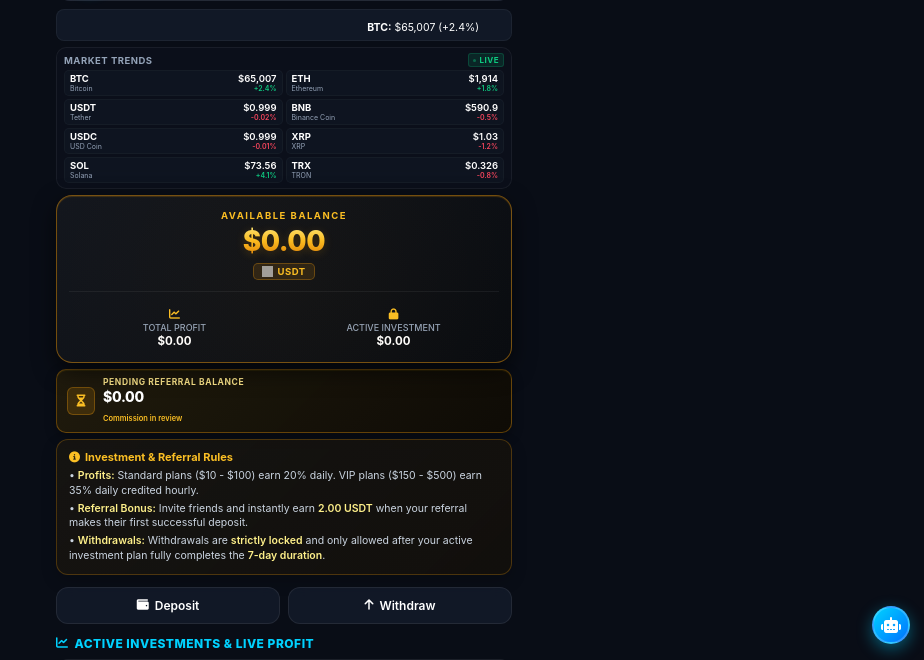
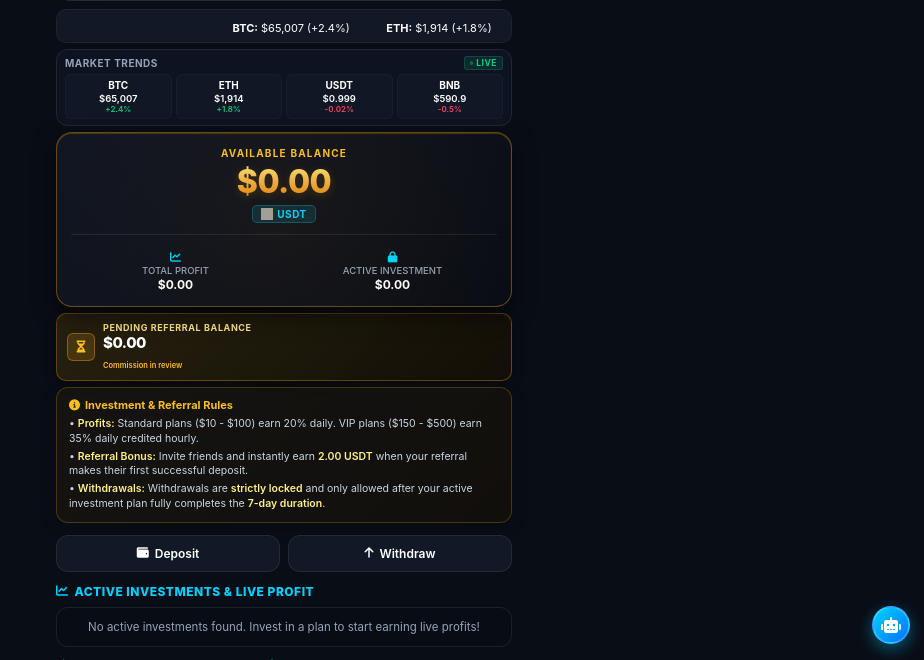
Before and after one commit to hibaqmuse13-ux/my-miniapp, a Flask app: page / in a window 1280 px wide. Shown: the part 71-731 px from the top of the page, without its empty margins (356-1280 px from the left). Run offline with Flask 3, Linux system fonts and the light colour scheme; data comes from the database, SQL or seed files in the repository; some libraries are stand-ins or nearby versions; grey boxes are pictures that could not be loaded.

Commit message:
Update index.html

```diff
--- a/templates/index.html
+++ b/templates/index.html
@@ -50,8 +50,8 @@
             overflow: hidden;
             white-space: nowrap;
             background: var(--card-bg);
-            padding: 5px 0;
-            border-radius: 8px;
+            padding: 6px 0;
+            border-radius: 10px;
             box-sizing: border-box;
             margin-bottom: 6px;
             border: 1px solid rgba(255, 255, 255, 0.05);
@@ -66,9 +66,9 @@
 
         .market-ticker-track span {
             display: inline-block;
-            padding: 0 14px;
+            padding: 0 16px;
             color: var(--text-white);
-            font-size: 10.5px;
+            font-size: 11px;
         }
 
         @keyframes scrollRightToLeft {
@@ -76,12 +76,12 @@
             100% { transform: translateX(-100%); }
         }
 
-        /* LIVE MARKET PRICES SECTION (Ultra-Compact Size) */
+        /* LIVE MARKET PRICES SECTION (4-Item Compact Layout) */
         .market-section {
-            background: rgba(12, 17, 28, 0.85);
-            border: 1px solid rgba(255, 255, 255, 0.06);
-            border-radius: 10px;
-            padding: 5px 7px;
+            background: rgba(15, 22, 36, 0.85);
+            border: 1px solid rgba(255, 255, 255, 0.08);
+            border-radius: 12px;
+            padding: 6px 8px;
             margin-bottom: 6px;
             backdrop-filter: blur(10px);
         }
@@ -90,8 +90,8 @@
             display: flex;
             justify-content: space-between;
             align-items: center;
-            margin-bottom: 3px;
-            font-size: 9.5px;
+            margin-bottom: 4px;
+            font-size: 10px;
             font-weight: 700;
             color: var(--text-sub);
             letter-spacing: 0.5px;
@@ -101,9 +101,9 @@
         .market-header .live-badge {
             background-color: rgba(14, 203, 129, 0.12);
             color: #0ecb81;
-            padding: 1px 4px;
+            padding: 1px 5px;
             border-radius: 3px;
-            font-size: 8px;
+            font-size: 8.5px;
             display: flex;
             align-items: center;
             gap: 3px;
@@ -112,8 +112,8 @@
 
         .market-header .live-badge::before {
             content: '';
-            width: 3px;
-            height: 3px;
+            width: 3.5px;
+            height: 3.5px;
             background-color: #0ecb81;
             border-radius: 50%;
             display: inline-block;
@@ -122,27 +122,28 @@
 
         .crypto-grid {
             display: grid;
-            grid-template-columns: repeat(2, 1fr);
-            gap: 3px;
+            grid-template-columns: repeat(4, 1fr);
+            gap: 4px;
         }
 
         .crypto-item {
-            background: rgba(21, 28, 44, 0.4);
+            background: rgba(21, 28, 44, 0.5);
             border: 1px solid rgba(255, 255, 255, 0.03);
-            border-radius: 5px;
-            padding: 2px 5px;
+            border-radius: 6px;
+            padding: 4px 5px;
             display: flex;
-            justify-content: space-between;
+            flex-direction: column;
             align-items: center;
+            text-align: center;
             transition: background 0.2s;
         }
 
-        .crypto-info { display: flex; flex-direction: column; }
-        .crypto-symbol { font-weight: 700; font-size: 9.5px; color: #ffffff; }
-        .crypto-name { font-size: 7px; color: var(--text-sub); }
-        .crypto-price-box { text-align: right; }
+        .crypto-info { display: flex; flex-direction: column; align-items: center; width: 100%; }
+        .crypto-symbol { font-weight: 700; font-size: 10px; color: #ffffff; }
+        .crypto-name { font-size: 7px; color: var(--text-sub); display: none; }
+        .crypto-price-box { text-align: center; width: 100%; margin-top: 2px; }
         .crypto-price { font-size: 9.5px; font-weight: 600; color: #ffffff; }
-        .crypto-change { font-size: 7px; font-weight: 600; }
+        .crypto-change { font-size: 8px; font-weight: 600; }
         .crypto-change.up { color: #0ecb81; }
         .crypto-change.down { color: #f6465d; }
 
@@ -152,14 +153,14 @@
             100% { opacity: 1; }
         }
 
-        /* Professional Gold, Black, Grey Balance Card */
+        /* Professional Luxurious Gold Balance Card */
         .balance-card {
-            background: linear-gradient(135deg, rgba(18, 22, 30, 0.98) 0%, rgba(8, 11, 16, 0.99) 100%);
-            border: 1px solid rgba(245, 158, 11, 0.45);
+            background: linear-gradient(135deg, rgba(15, 21, 36, 0.98) 0%, rgba(7, 11, 20, 0.99) 100%);
+            border: 1px solid rgba(245, 158, 11, 0.4);
             border-radius: 16px;
-            padding: 14px 12px;
+            padding: 14px 14px;
             text-align: center;
-            box-shadow: 0 8px 22px rgba(0, 0, 0, 0.6), inset 0 1px 1px rgba(245, 158, 11, 0.2);
+            box-shadow: 0 8px 22px rgba(0, 0, 0, 0.6), inset 0 1px 1px rgba(255, 215, 0, 0.2);
             margin-bottom: 6px;
             position: relative;
             overflow: hidden;
@@ -171,42 +172,42 @@
             left: -50%;
             width: 200%;
             height: 200%;
-            background: radial-gradient(circle, rgba(245, 158, 11, 0.04) 0%, transparent 60%);
+            background: radial-gradient(circle, rgba(245, 158, 11, 0.06) 0%, transparent 60%);
             pointer-events: none;
         }
-        .balance-card p { font-size: 9.5px; color: #fbbf24; text-transform: uppercase; letter-spacing: 1.5px; margin-bottom: 2px; font-weight: 700; }
-        .balance-card h1 { font-size: 28px; font-weight: 800; letter-spacing: -0.5px; margin: 3px 0; background: linear-gradient(180deg, #fef08a 0%, #fbbf24 50%, #d97706 100%); -webkit-background-clip: text; -webkit-text-fill-color: transparent; text-shadow: 0 2px 10px rgba(245, 158, 11, 0.2); }
-        .balance-card span.badge-usdt { font-size: 9.5px; font-weight: 700; color: #fbbf24; background: rgba(245, 158, 11, 0.12); padding: 2px 8px; border-radius: 5px; letter-spacing: 0.5px; display: inline-flex; align-items: center; gap: 4px; border: 1px solid rgba(245, 158, 11, 0.3); }
-        .badge-usdt img { width: 11px; height: 11px; }
+        .balance-card p { font-size: 10px; color: #fbbf24; text-transform: uppercase; letter-spacing: 1.2px; margin-bottom: 2px; font-weight: 700; }
+        .balance-card h1 { font-size: 32px; font-weight: 800; letter-spacing: -0.5px; margin: 3px 0; background: linear-gradient(180deg, #fef08a 0%, #d97706 100%); -webkit-background-clip: text; -webkit-text-fill-color: transparent; text-shadow: 0 2px 10px rgba(245, 158, 11, 0.2); }
+        .balance-card span.badge-usdt { font-size: 10px; font-weight: 700; color: #00d2ff; background: rgba(0, 210, 255, 0.12); padding: 2px 8px; border-radius: 5px; letter-spacing: 0.5px; display: inline-flex; align-items: center; gap: 4px; border: 1px solid rgba(0, 210, 255, 0.25); }
+        .badge-usdt img { width: 12px; height: 12px; }
 
-        .stats { display: grid; grid-template-columns: 1fr 1fr; gap: 8px; margin-top: 10px; padding-top: 10px; border-top: 1px solid rgba(255, 255, 255, 0.06); }
+        .stats { display: grid; grid-template-columns: 1fr 1fr; gap: 8px; margin-top: 10px; padding-top: 10px; border-top: 1px solid rgba(255, 255, 255, 0.08); }
         .stats div { text-align: center; }
-        .stats i { font-size: 11px; color: #fbbf24; margin-bottom: 2px; }
-        .stats h4 { font-size: 9px; color: var(--text-sub); font-weight: 500; text-transform: uppercase; }
-        .stats b { font-size: 11.5px; color: #fff; font-weight: 700; display: block; margin-top: 1px; }
+        .stats i { font-size: 11px; color: var(--accent-cyan); margin-bottom: 2px; }
+        .stats h4 { font-size: 9.5px; color: var(--text-sub); font-weight: 500; text-transform: uppercase; }
+        .stats b { font-size: 12px; color: #fff; font-weight: 700; display: block; margin-top: 1px; }
 
-        /* Professional Gold Pending Referral Balance Card (Compact) */
+        /* Compact Gold Pending Referral Balance Card */
         .pending-balance-card {
-            background: linear-gradient(135deg, rgba(35, 28, 12, 0.9) 0%, rgba(15, 12, 5, 0.95) 100%);
+            background: linear-gradient(135deg, rgba(42, 34, 14, 0.9) 0%, rgba(20, 16, 6, 0.94) 100%);
             border: 1px solid rgba(245, 158, 11, 0.35);
             border-radius: 10px;
-            padding: 7px 10px;
+            padding: 8px 10px;
             display: flex;
             align-items: center;
             gap: 8px;
             margin-bottom: 6px;
-            box-shadow: 0 4px 12px rgba(0,0,0,0.3), inset 0 1px 1px rgba(255, 215, 0, 0.1);
+            box-shadow: 0 4px 12px rgba(0,0,0,0.3);
         }
         .pending-balance-card .card-icon {
             width: 28px; height: 28px; border-radius: 6px;
-            background: rgba(245, 158, 11, 0.15);
+            background: rgba(245, 158, 11, 0.18);
             display: flex; align-items: center; justify-content: center;
             font-size: 12px; color: #fbbf24;
-            border: 1px solid rgba(245, 158, 11, 0.3); flex-shrink: 0;
+            border: 1px solid rgba(245, 158, 11, 0.4); flex-shrink: 0;
         }
         .pending-balance-card .card-info { flex: 1; }
-        .pending-balance-card .card-info h3 { font-size: 8.5px; color: #fde68a; text-transform: uppercase; letter-spacing: 0.6px; margin-bottom: 1px; font-weight: 700; }
-        .pending-balance-card .balance-amount { font-size: 14px; font-weight: 800; color: #fff; margin: 0; letter-spacing: -0.3px; }
+        .pending-balance-card .card-info h3 { font-size: 9px; color: #fde68a; text-transform: uppercase; letter-spacing: 0.6px; margin-bottom: 0px; font-weight: 700; }
+        .pending-balance-card .balance-amount { font-size: 15px; font-weight: 800; color: #fff; margin: 0; letter-spacing: -0.5px; }
         .pending-balance-card .card-subtitle { font-size: 7.5px; color: #fbbf24; font-weight: 600; display: inline-block; margin-top: 0px; }
 
         /* Rules Banner */
@@ -487,14 +488,10 @@
         <span><b>ETH:</b> $1,914 (+1.8%)</span>
         <span><b>USDT:</b> $0.999 (-0.02%)</span>
         <span><b>BNB:</b> $590.9 (-0.5%)</span>
-        <span><b>USDC:</b> $0.999 (-0.01%)</span>
-        <span><b>XRP:</b> $1.03 (-1.2%)</span>
-        <span><b>SOL:</b> $73.56 (+4.1%)</span>
-        <span><b>TRX:</b> $0.326 (-0.8%)</span>
     </div>
 </div>
 
-<!-- LIVE MARKET PRICES SECTION (Compact & Size-Limited) -->
+<!-- LIVE MARKET PRICES SECTION (4 items exactly as requested) -->
 <div class="market-section">
     <div class="market-header">
         <span>Market Trends</span>
@@ -503,41 +500,25 @@
 
     <div class="crypto-grid">
         <div class="crypto-item">
-            <div class="crypto-info"><span class="crypto-symbol">BTC</span><span class="crypto-name">Bitcoin</span></div>
+            <div class="crypto-info"><span class="crypto-symbol">BTC</span></div>
             <div class="crypto-price-box"><div class="crypto-price">$65,007</div><div class="crypto-change up">+2.4%</div></div>
         </div>
         <div class="crypto-item">
-            <div class="crypto-info"><span class="crypto-symbol">ETH</span><span class="crypto-name">Ethereum</span></div>
+            <div class="crypto-info"><span class="crypto-symbol">ETH</span></div>
             <div class="crypto-price-box"><div class="crypto-price">$1,914</div><div class="crypto-change up">+1.8%</div></div>
         </div>
         <div class="crypto-item">
-            <div class="crypto-info"><span class="crypto-symbol">USDT</span><span class="crypto-name">Tether</span></div>
+            <div class="crypto-info"><span class="crypto-symbol">USDT</span></div>
             <div class="crypto-price-box"><div class="crypto-price">$0.999</div><div class="crypto-change down">-0.02%</div></div>
         </div>
         <div class="crypto-item">
-            <div class="crypto-info"><span class="crypto-symbol">BNB</span><span class="crypto-name">Binance Coin</span></div>
+            <div class="crypto-info"><span class="crypto-symbol">BNB</span></div>
             <div class="crypto-price-box"><div class="crypto-price">$590.9</div><div class="crypto-change down">-0.5%</div></div>
-        </div>
-        <div class="crypto-item">
-            <div class="crypto-info"><span class="crypto-symbol">USDC</span><span class="crypto-name">USD Coin</span></div>
-            <div class="crypto-price-box"><div class="crypto-price">$0.999</div><div class="crypto-change down">-0.01%</div></div>
-        </div>
-        <div class="crypto-item">
-            <div class="crypto-info"><span class="crypto-symbol">XRP</span><span class="crypto-name">XRP</span></div>
-            <div class="crypto-price-box"><div class="crypto-price">$1.03</div><div class="crypto-change down">-1.2%</div></div>
-        </div>
-        <div class="crypto-item">
-            <div class="crypto-info"><span class="crypto-symbol">SOL</span><span class="crypto-name">Solana</span></div>
-            <div class="crypto-price-box"><div class="crypto-price">$73.56</div><div class="crypto-change up">+4.1%</div></div>
-        </div>
-        <div class="crypto-item">
-            <div class="crypto-info"><span class="crypto-symbol">TRX</span><span class="crypto-name">TRON</span></div>
-            <div class="crypto-price-box"><div class="crypto-price">$0.326</div><div class="crypto-change down">-0.8%</div></div>
         </div>
     </div>
 </div>
 
-<!-- Professional Gold, Black & Grey Balance Section -->
+<!-- Professional Luxurious Available Balance Section -->
 <section class="balance-card">
     <p>Available Balance</p>
     <h1>$<span id="balance">0.00</span></h1>
@@ -559,7 +540,7 @@
     </div>
 </section>
 
-<!-- Pending Referral Balance Card (Gold Professional & Compact) -->
+<!-- Compact Gold Pending Referral Balance Card -->
 <div class="pending-balance-card">
     <div class="card-icon"><i class="fa-solid fa-hourglass-half"></i></div>
     <div class="card-info">
```
